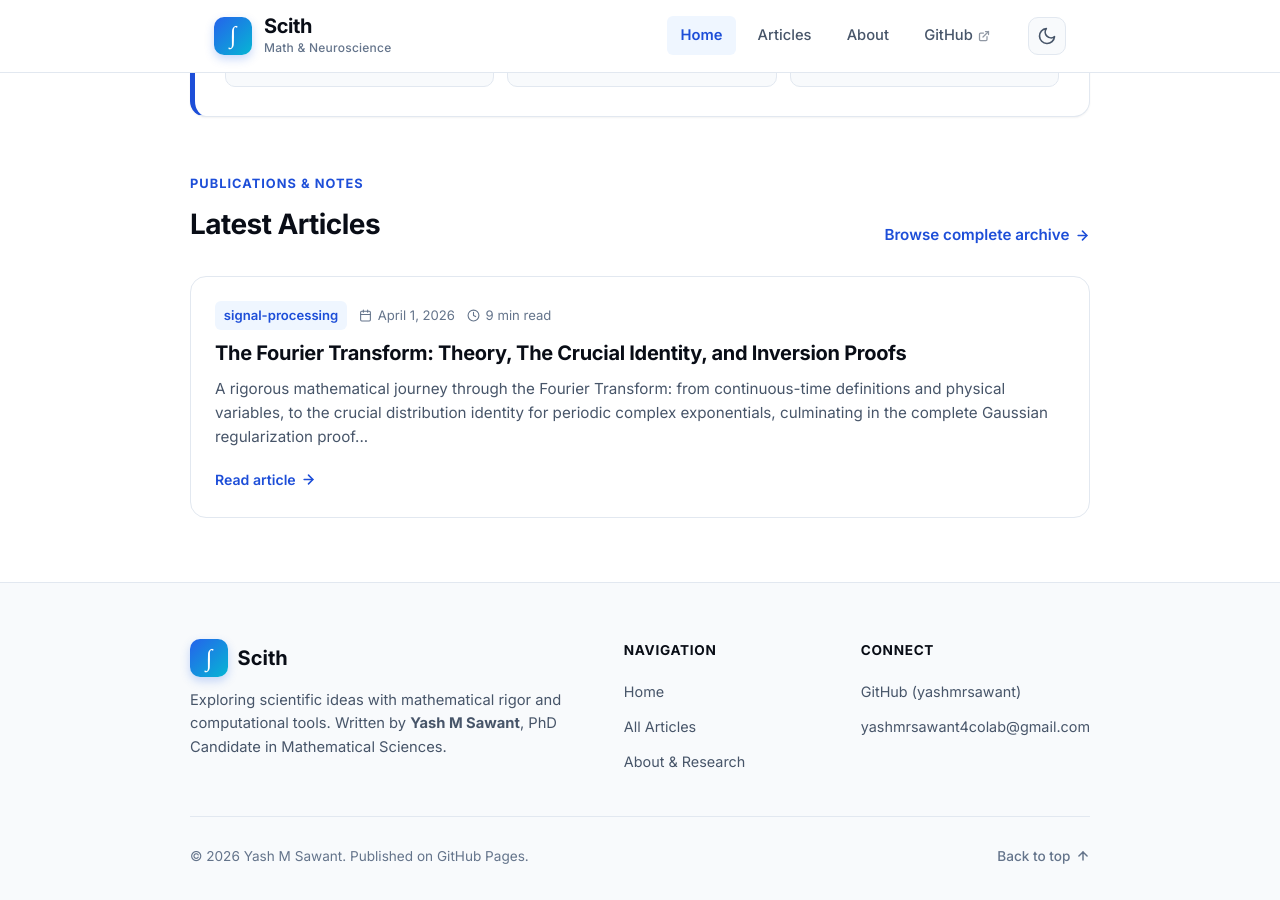
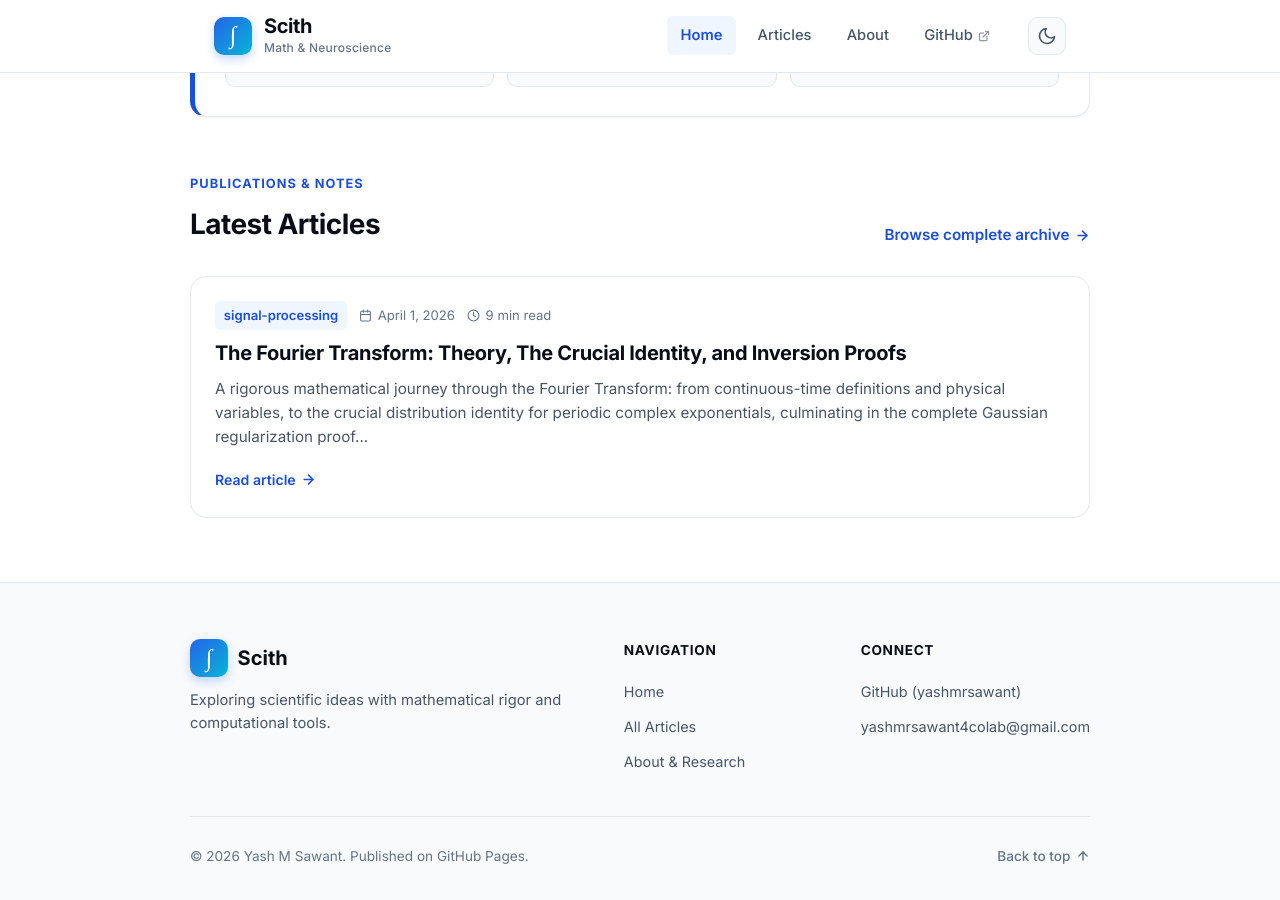
Before and after one commit to yashmrsawant/yashmrsawant.github.io, a Jekyll site: the page built from index.html, in a window 1280 px wide and 900 px high, scrolled down 1291 px. Built offline with Jekyll 4.4.1, drawn with Linux system fonts in a browser that asks for light colours.

Commit message:
Auto-commit: Update blog 2026-10-18 11:35:35

```diff
--- a/_includes/footer.html
+++ b/_includes/footer.html
@@ -7,7 +7,7 @@
           <span class="footer-title">{{ site.title }}</span>
         </div>
         <p class="footer-desc">
-          Exploring scientific ideas with mathematical rigor and computational tools. Written by <strong>{{ site.author.name }}</strong>, PhD Candidate in Mathematical Sciences.
+          Exploring scientific ideas with mathematical rigor and computational tools.
         </p>
       </div>
 
```
